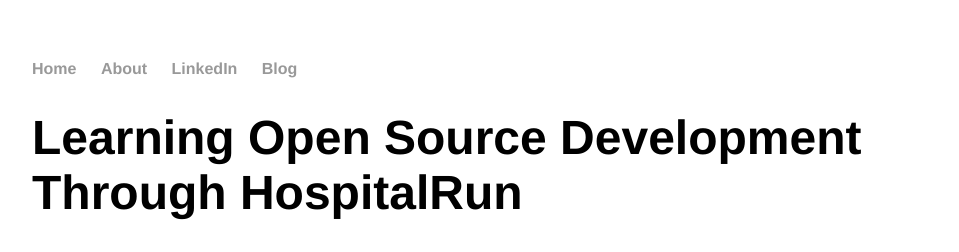
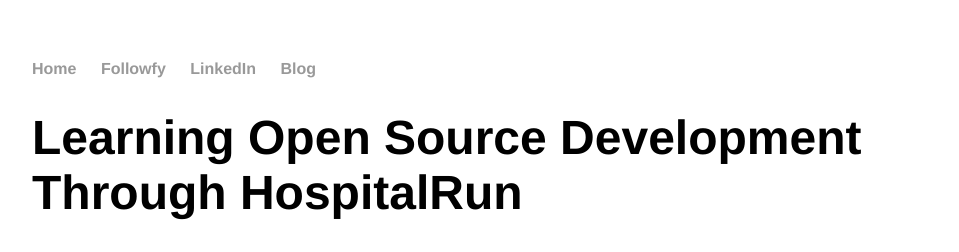
Before and after one commit to vpicone/vpicone.github.io, a Jekyll site: the page built from _posts/2017-03-25-learning-with-hospital-run.md, in a window 1280 px wide. Shown: the top 252 px of the page, without its empty margins (160-1119 px from the left). Built offline with Jekyll 4.4.1, drawn with Linux system fonts in a browser that asks for light colours.

Commit message:
Change about to followfy

```diff
--- a/_layouts/default.html
+++ b/_layouts/default.html
@@ -9,7 +9,7 @@
 			<nav>
 	    		<ul>
 	        		<li><a href="/">Home</a></li>
-		        	<li><a href="/about">About</a></li>
+		        	<li><a href="/followfy">Followfy</a></li>
 	        		<li><a href="https://www.linkedin.com/in/vincentpicone/">LinkedIn</a></li>
 	        		<li><a href="/blog">Blog</a></li>
 	    		</ul>
```
